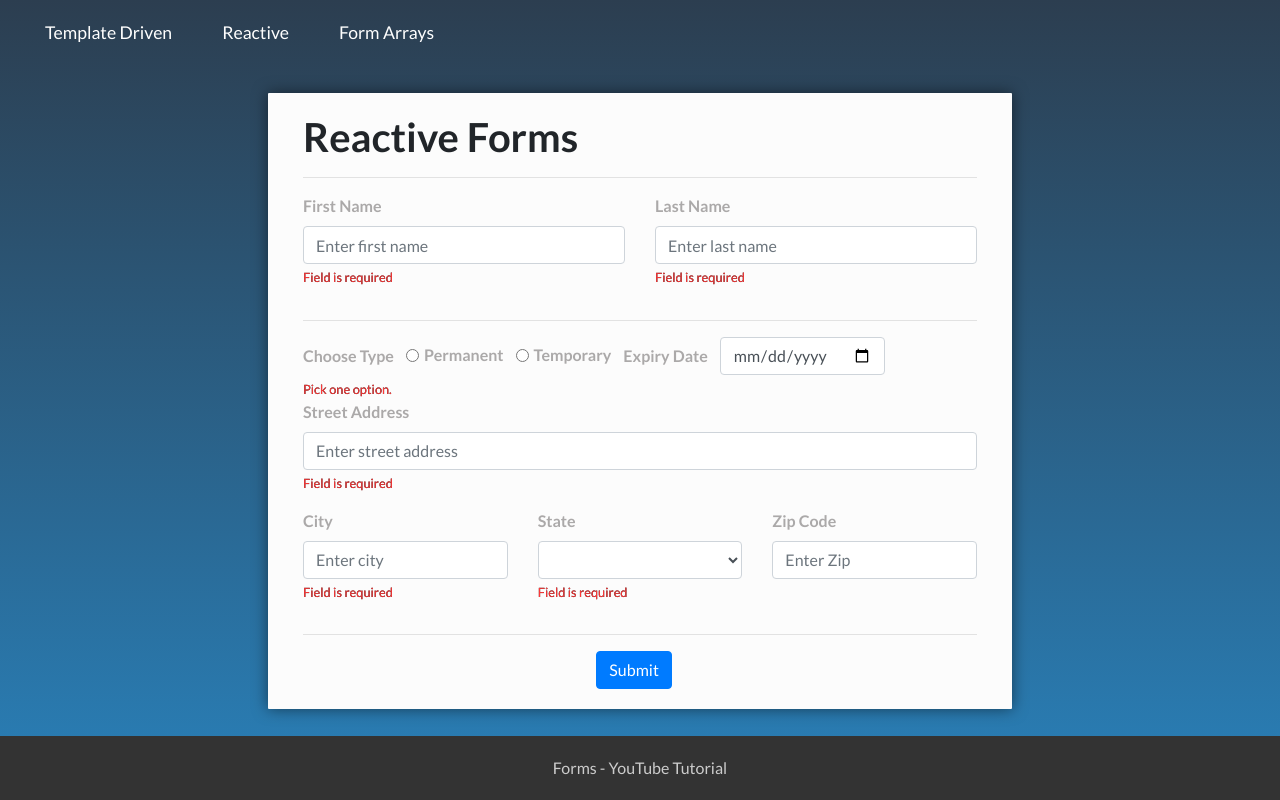
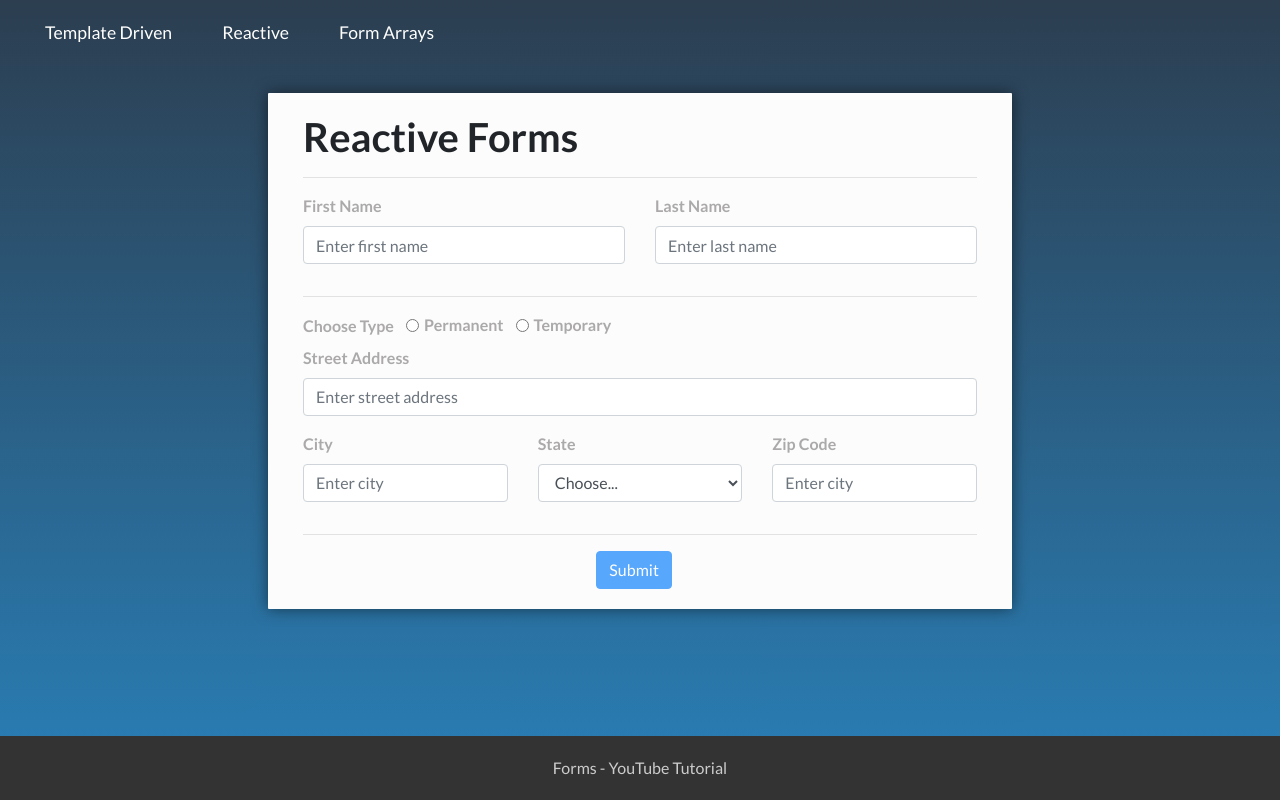
Before and after one commit to Jatin-Madaan/Angular-Forms, an Angular app: page /reactive in a window 1280 px wide. Built offline with nearby package versions, Linux system fonts and the light colour scheme; what ngx-highlightjs would draw is missing.

Commit message:
Reactive Form with Custom Validation

```diff
--- a/src/app/forms/reactive-sample/reactive-sample.component.html
+++ b/src/app/forms/reactive-sample/reactive-sample.component.html
@@ -18,15 +18,24 @@
           <div class="col">
             <div class="form-group">
               <label for="fnText">First Name</label>
-              <input type="text" class="form-control" id="fnText" placeholder="Enter first name" formControlName="firstName">
-              <small id="fnHelp" class="form-text custom-invalid-feedback">Field is required</small>
+              <input type="text"
+              [ngClass]="{'form-control': true,
+                  'is-invalid': !firstName.valid && firstName.touched,
+                  'is-valid': firstName.valid}"
+              formControlName="firstName" id="fnText" placeholder="Enter first name">
+              <small *ngIf="firstName.errors?.required && firstName.touched" id="fnHelp" class="form-text custom-invalid-feedback">Field is required</small>
+              <small *ngIf="firstName.errors?.minlength && firstName.touched" id="fnHelp" class="form-text custom-invalid-feedback">Name should be atleast 2 characters.</small>
             </div>
           </div>
           <div class="col">
             <div class="form-group">
               <label for="lnText">Last Name</label>
-              <input type="text" class="form-control" id="lnText" placeholder="Enter last name" formControlName="lastName">
-              <small id="fnHelp" class="form-text custom-invalid-feedback">Field is required</small>
+              <input type="text"
+              [ngClass]="{'form-control': true,
+                  'is-invalid': !lastName.valid && lastName.touched,
+                  'is-valid': lastName.valid}"
+              formControlName="lastName" id="lnText" placeholder="Enter last name">
+              <small id="fnHelp" *ngIf="lastName.errors?.required && lastName.touched" class="form-text custom-invalid-feedback">Field is required</small>
             </div>
           </div>
         </div>
@@ -45,25 +54,39 @@
           <div class="col-12">
             <label for="" class="form-check-inline">Choose Type</label>
             <div class="form-check form-check-inline">
-              <input class="form-check-input" type="radio" formControlName="addressType"
-               id="inlineRadio1" value="permanent">
+              <input class="form-check-input" type="radio" (change)="triggerExpiryValidator()"
+              [ngClass]="{'form-check-input': true,
+                  'is-invalid': !addressType.valid && addressType.touched,
+                  'is-valid': addressType.valid}"
+              formControlName="addressType" id="inlineRadio1" value="permanent">
               <label class="form-check-label" for="inlineRadio1">Permanent</label>
             </div>
             <div class="form-check form-check-inline">
-              <input class="form-check-input" type="radio" formControlName="addressType" id="inlineRadio2" value="temporary">
+              <input class="form-check-input" type="radio" (change)="triggerExpiryValidator()"
+              [ngClass]="{'form-check-input': true,
+                  'is-invalid': !addressType.valid && addressType.touched,
+                  'is-valid': addressType.valid}"
+              formControlName="addressType" id="inlineRadio2" value="temporary">
               <label class="form-check-label" for="inlineRadio2">Temporary</label>
             </div>
-            <label class="form-check-inline" for="inlineRadio2">Expiry Date</label>
-            <div class="form-check form-check-inline">
-              <input type="date" class="form-control" formControlName="expiryDate" id="dateInput1">
+            <label class="form-check-inline" for="inlineRadio2" *ngIf="addressType?.value === 'temporary'">Expiry Date</label>
+            <div class="form-check form-check-inline" *ngIf="addressType?.value === 'temporary'">
+              <input type="date"
+              [ngClass] = "{'form-control' : true,
+              'is-invalid' : !expiryDate.valid && expiryDate.touched,
+              'is-valid' : expiryDate.valid}"
+              formControlName="expiryDate" id="dateInput1">
             </div>
-            <small class="form-check-inline form-text custom-invalid-feedback">Pick one option.</small>
+            <small *ngIf="addressType.errors?.required && addressType.touched" class="form-check-inline form-text custom-invalid-feedback">Pick one option.</small>
+            <small *ngIf="expiryDate.errors?.date_error && expiryDate.touched" class="form-check-inline form-text custom-invalid-feedback">{{expiryDate.errors?.date_error}}</small>
           </div>
           <div class="col-12">
             <div class="form-group">
               <label for="addText">Street Address</label>
-              <input type="text" class="form-control" formControlName="streetAddress" id="addText" placeholder="Enter street address">
-              <small class="form-text custom-invalid-feedback">Field is required</small>
+              <input type="text" id="addText" [ngClass]="{'form-control': true,
+                  'is-invalid': !streetAddress.valid && streetAddress.touched,
+                  'is-valid': streetAddress.valid}" formControlName="streetAddress" placeholder="Enter street address">
+              <small *ngIf="streetAddress.errors?.required && streetAddress.touched" class="form-text custom-invalid-feedback">Field is required</small>
             </div>
           </div>
           <div class="col-12">
@@ -71,29 +94,32 @@
               <div class="col">
                 <div class="form-group">
                   <label for="city">City</label>
-                  <input type="text" class="form-control" id="city" formControlName="city" placeholder="Enter city">
-                  <small class="form-text custom-invalid-feedback">Field is required</small>
+                  <input type="text" [ngClass]="{'form-control': true,
+                  'is-invalid': !city.valid && city.touched,
+                  'is-valid': city.valid}" formControlName="city" id="city" placeholder="Enter city">
+                  <small *ngIf="city.errors?.required && city.touched" class="form-text custom-invalid-feedback">Field is required</small>
                 </div>
               </div>
               <div class="col">
                 <div class="form-group">
                   <label for="state">State</label>
-                  <select id="inputState" class="form-control" formControlName="state">
-                    <option selected>Choose...</option>
+                  <select id="inputState" formControlName="state" [ngClass]="{'form-control': true,
+                  'is-invalid': !state.valid && state.touched,
+                  'is-valid': state.valid}">
+                    <option selected [ngValue]="null">Choose...</option>
                     <option *ngFor="let item of states" [value]="item">{{item}}</option>
                   </select>
-                  <small class="form-text custom-invalid-feedback">Field is required</small>
+                  <small *ngIf="state.errors?.required && state.touched" class="form-text custom-invalid-feedback">Field is required</small>
                 </div>
               </div>
               <div class="col">
                 <div class="form-group">
                   <label for="zipcode">Zip Code</label>
-                  <input type="text" id="zipcode" formControlName="zipcode"
-                  [ngClass]="{'form-control' : true,
-                  'is-invalid' : !zipcode.valid && zipcode.touched,
-                  'is-valid': zipcode.valid && zipcode.touched }" placeholder="Enter Zip">
-                  <small class="form-text custom-invalid-feedback" *ngIf="zipcode.errors?.required && zipcode.touched">Field is required</small>
-                  <small class="form-text custom-invalid-feedback" *ngIf="zipcode.errors?.pattern && zipcode.touched">Enter Correct Zipcode</small>
+                  <input type="text" formControlName="zipcode" [ngClass]="{'form-control': true,
+                  'is-invalid': !zipcode.valid && zipcode.touched,
+                  'is-valid': zipcode.valid}" id="zipcode" placeholder="Enter city">
+                  <small *ngIf="zipcode.errors?.required && zipcode.touched" class="form-text custom-invalid-feedback">Field is required</small>
+                  <small *ngIf="zipcode.errors?.pattern && zipcode.touched" class="form-text custom-invalid-feedback">Value should be 5 digit number</small>
                 </div>
               </div>
             </div>
@@ -110,7 +136,7 @@
         <!-- final action buttons -->
         <div class="row justify-content-center">
           <div class="col-2">
-            <button type="button" class="btn btn-primary" (click)="submitHandler()">Submit</button>
+            <button type="button" [disabled]="!reactiveForm.valid" (click)="submitHandler()" class="btn btn-primary">Submit</button>
           </div>
         </div>
       </div>
--- a/src/app/forms/reactive-sample/reactive-sample.component.ts
+++ b/src/app/forms/reactive-sample/reactive-sample.component.ts
@@ -1,5 +1,5 @@
 import { Component, OnInit } from '@angular/core';
-import { FormBuilder, FormGroup, Validators } from '@angular/forms';
+import { FormBuilder, FormGroup, Validators, AbstractControl} from '@angular/forms';
 
 @Component({
   selector: 'app-reactive-sample',
@@ -8,36 +8,90 @@ import { FormBuilder, FormGroup, Validators } from '@angular/forms';
 })
 export class ReactiveSampleComponent implements OnInit {
 
+
   states: Array<String> = ['AR', 'AL', 'CA', 'DC'];
-  reactiveForm : FormGroup;
-  user = {'fname' : 'Bob', 'lname' : 'Mathews'}
-  constructor(private _fb : FormBuilder) { }
+  reactiveForm: FormGroup;
+  user = { 'fname': 'Bob', 'lname': 'Jack' };
+  constructor(private _fb: FormBuilder) { }
 
   ngOnInit() {
 
-    //console.log('Initial Value', this.user)
-
+    // console.log('Initial Value', this.user);
     this.reactiveForm = this._fb.group({
-      firstName: ['', [Validators.required, Validators.minLength(2)]],
-      lastName: ['', [Validators.required, Validators.minLength(2)]],
+      firstName: [null, [Validators.required, Validators.minLength(2)]],
+      lastName: [null, Validators.required],
       address: this._fb.group({
-        addressType : [null, Validators.required],
-        expiryDate : [],
-        streetAddress : [null, Validators.required],
-        city : [null, Validators.required],
-        state : [null, Validators.required],
-        zipcode : [null, [Validators.required, Validators.pattern("^[1-9][0-9]{5}")]]
+        addressType: [null, Validators.required],
+        expiryDate: [null, this.expiryDateValidator],
+        streetAddress: [null, Validators.required],
+        city: [null, Validators.required],
+        state: [null, Validators.required],
+        zipcode: [null, [Validators.required, Validators.pattern('^[0-9]{5}$')]]
       })
     });
   }
 
-  submitHandler(){
-    console.log(this.reactiveForm);
-    //console.log('Final Value', this.user)
+  triggerExpiryValidator() {
+    this.expiryDate.updateValueAndValidity();
+  }
+  expiryDateValidator(control: AbstractControl) {
+    if (control) {
+      const group = <FormGroup>control.root.get('address');
+      if (group) {
+        const addControl = group.controls.addressType;
+        if (addControl) {
+          if (addControl.value === 'temporary') {
+            if (control.value === null || control.value === undefined || control.value === '') {
+              return {'date_error' : 'Date cannot be blank.'};
+            }
+          }
+        }
+      }
+    }
+
+    return null;
   }
 
   get zipcode() {
     const temp = <FormGroup>this.reactiveForm.controls.address;
     return temp.controls.zipcode;
   }
+
+  get state() {
+    const temp = <FormGroup>this.reactiveForm.controls.address;
+    return temp.controls.state;
+  }
+
+  get city() {
+    const temp = <FormGroup>this.reactiveForm.controls.address;
+    return temp.controls.city;
+  }
+
+  get streetAddress() {
+    const temp = <FormGroup>this.reactiveForm.controls.address;
+    return temp.controls.streetAddress;
+  }
+
+  get addressType() {
+    const temp = <FormGroup>this.reactiveForm.controls.address;
+    return temp.controls.addressType;
+  }
+
+  get expiryDate() {
+    const temp = <FormGroup>this.reactiveForm.controls.address;
+    return temp.controls.expiryDate;
+  }
+
+  get firstName() {
+    return this.reactiveForm.get('firstName');
+  }
+
+  get lastName() {
+    return this.reactiveForm.get('lastName');
+  }
+
+  submitHandler() {
+    console.log(this.reactiveForm);
+    // console.log('Final Value', this.user);
+  }
 }
```
